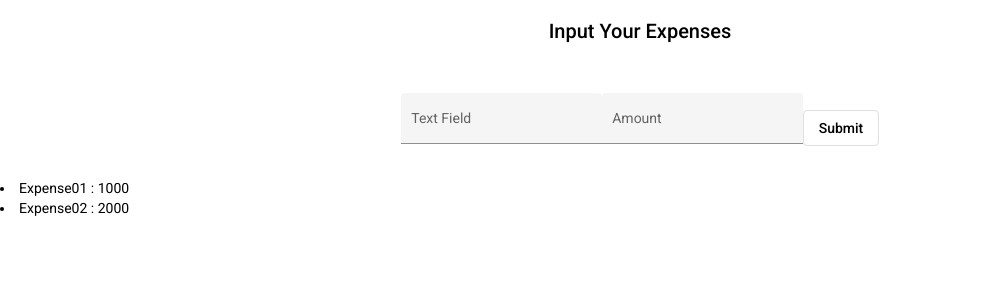
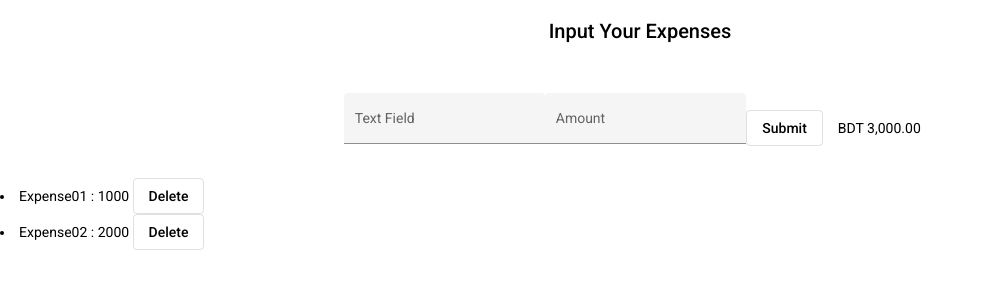
Before and after one commit to sakibmahmood98/expanceTracking, an Angular app: page /expense in a window 1280 px wide. Shown: the top 300 px of the page, without its empty margins (0-983 px from the left). Built offline with nearby package versions, Linux system fonts and the light colour scheme.

Commit message:
added a delete option to remove a specific expense data from local storage & calculated and displaying expense amount.

```diff
--- a/src/app/modules/expense/expense.component.html
+++ b/src/app/modules/expense/expense.component.html
@@ -23,8 +23,19 @@
       mat-stroked-button color="basic"
       > Submit</button>
 
+
+<div class="display-center">
+
+    {{totalExpense | currency:'BDT ' : true: '3.2-2'}}
+
+</div>
+
 </div>
 <li *ngFor="let data of retrieveData">
     {{data.text}} : {{data.amount}}
+
+    <button (click)="removeExpenseItem(data.text)"
+      mat-stroked-button color="basic"
+      > Delete</button>
 </li>
 </div>
--- a/src/app/modules/expense/expense.component.ts
+++ b/src/app/modules/expense/expense.component.ts
@@ -11,15 +11,19 @@ import { AccountService } from 'src/app/core/account.service';
 export class ExpenseComponent implements OnInit {
 
   private expenseData!: Data[];
-  public retrieveData: Data[];
+  public retrieveData!: Data[];
+  storage = 'expenseStorage';
+  totalExpense = 0;
 
   constructor(private accountService: AccountService) {
     this.expenseData = [
-      new Data("Expense01", 1000),
-      new Data("Expense02", 2000)
+      new Data('Expense01', 1000),
+      new Data('Expense02', 2000)
     ];
-    this.accountService.setLocatStorageDatas(this.expenseData, 'expenseStorage');
-    this.retrieveData = this.accountService.getDatas('expenseStorage');
+    this.totalExpense = 3000;
+
+    this.updateLocalStorage();
+
    }
 
   ngOnInit(): void {
@@ -29,10 +33,28 @@ export class ExpenseComponent implements OnInit {
     var numberamount: number = +amount
     //console.log(text, numberamount);
     this.expenseData.push(this.accountService.addData(text, numberamount));
-
-    this.accountService.setLocatStorageDatas(this.expenseData, 'expenseStorage');
-
-    this.retrieveData = this.accountService.getDatas('expenseStorage');
+    this.totalExpense = this.totalExpense + this.expenseData[this.expenseData.length - 1 ].amount ;
+    this.updateLocalStorage();
     //console.log(this.retrieveData);
   }
+
+  removeExpenseItem(text: any){
+    const index = this.accountService.removeDatas(text,this.storage) as number;
+    if (index > -1) {
+      this.totalExpense = this.totalExpense - this.expenseData[index].amount ;
+      this.expenseData.splice(index,1);
+      this.updateLocalStorage();
+    }
+  }
+
+
+
+  updateLocalStorage() {
+
+    this.accountService.setLocatStorageDatas(this.expenseData, this.storage);
+    this.retrieveData = this.accountService.getDatas(this.storage);
+
+  }
+
+
 }
```
